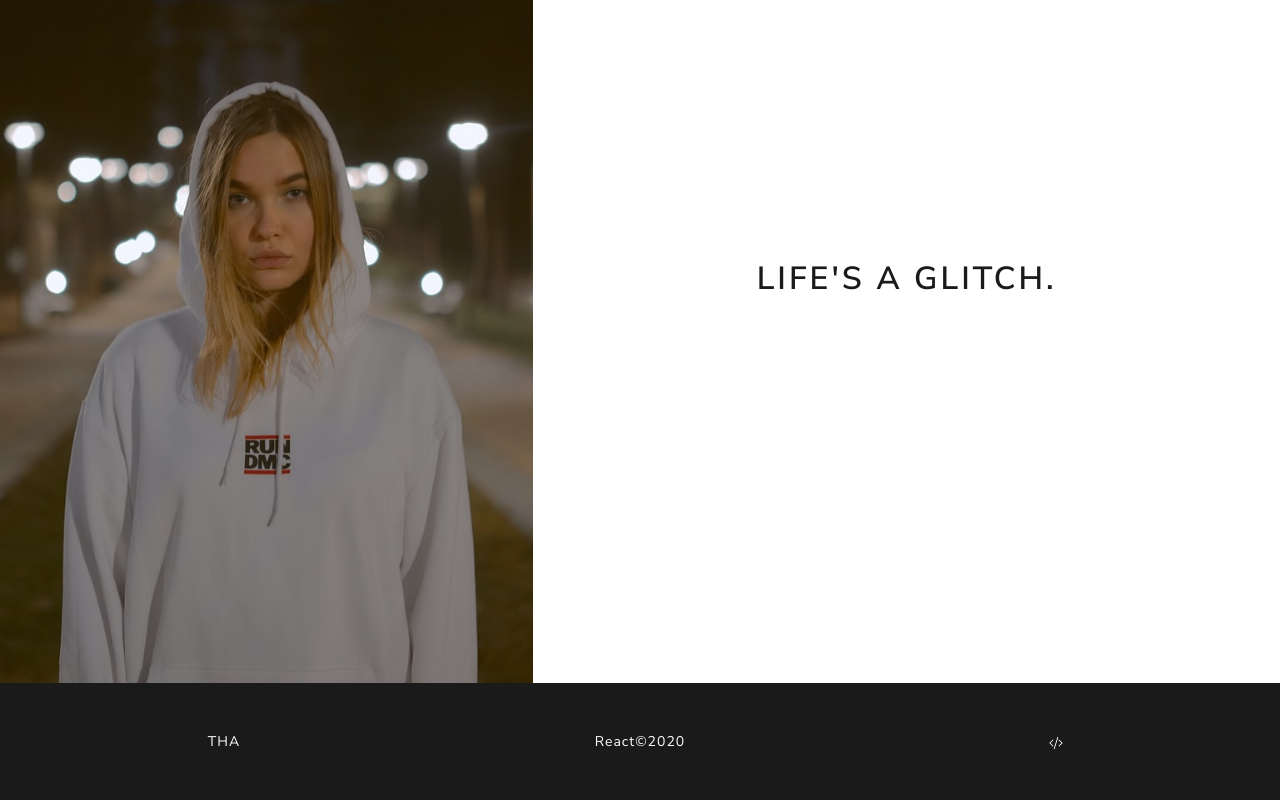
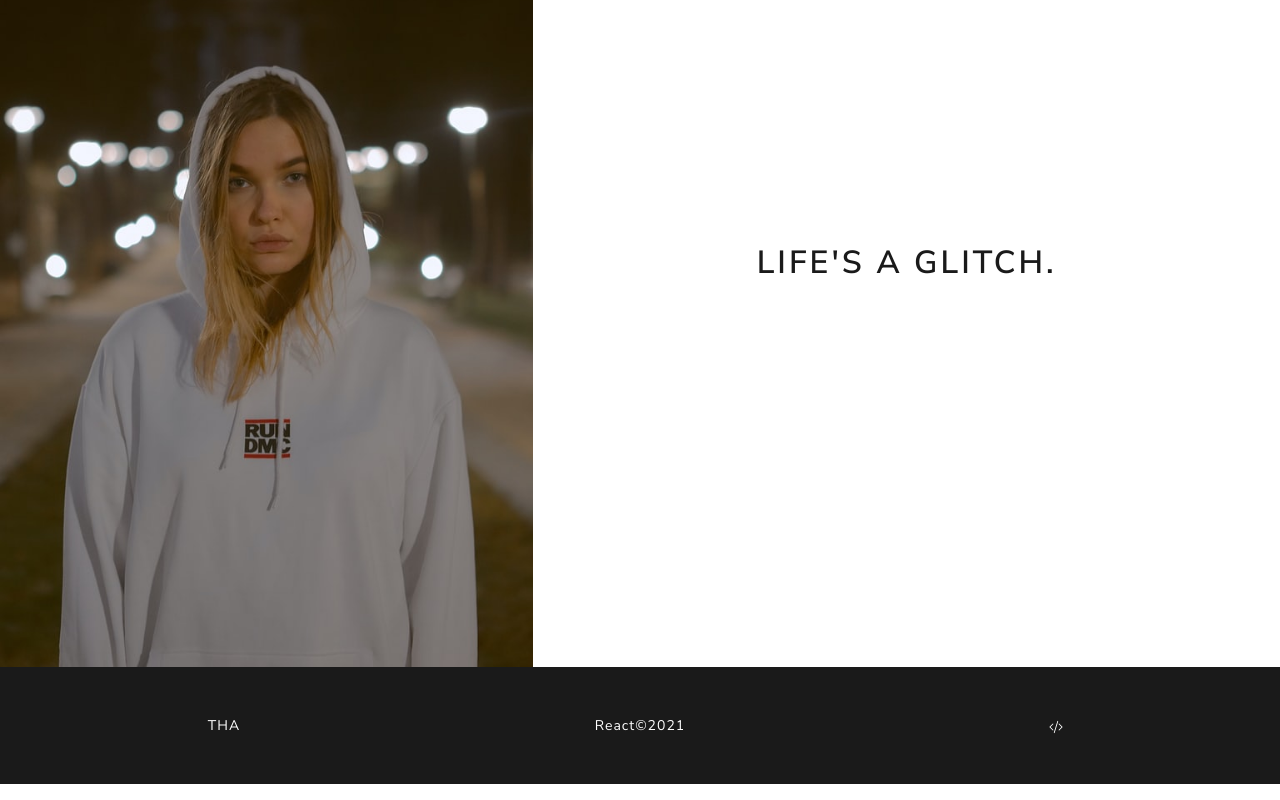
Before and after one commit to thanhtut28/React-Hoodie-Cart, a React (Create React App) app: page / in a window 1280 px wide. Shown: the part 1998-2798 px from the top of the page. Built offline with nearby package versions, Linux system fonts and the light colour scheme.

Commit message:
fixed sticky nav

```diff
--- a/src/components/Products/Item.jsx
+++ b/src/components/Products/Item.jsx
@@ -11,8 +11,8 @@ const Item = ({ product, onBackHandler, moveToStore }) => {
     };
 
     return (
-        <div className="py-1">
-            <h2 className="text-center py-3">Product Detail</h2>
+        <div className="py-1 pt-5">
+            <h2 className="text-center mt-5 pb-3">Product Detail</h2>
             <div className="row no-gutters align-items-center">
                 <div className="col-sm-6">
                     <img
--- a/src/components/checkout/CheckoutForm.jsx
+++ b/src/components/checkout/CheckoutForm.jsx
@@ -31,7 +31,7 @@ const CheckoutForm = ({ cart }) => {
     };
 
     return (
-        <form className="card card-body mt-5" onSubmit={formSubmitHandler}>
+        <form className="card card-body my-5" onSubmit={formSubmitHandler}>
             <h5 className="text-center">Checkout</h5>
             <div className="form-group py-3">
                 <label className="form-label" htmlFor="name">
--- a/src/layout/Footer.jsx
+++ b/src/layout/Footer.jsx
@@ -5,7 +5,7 @@ const Footer = () => {
         <footer className="px-3 py-5 bg-primary text-light">
             <div className="row no-gutters text-center">
                 <div className="col-4">THA</div>
-                <div className="col-4">React&copy;2020</div>
+                <div className="col-4">React&copy;2021</div>
                 <div className="col-4">
                     <a
                         href="https://github.com/thanhtut28/React-Hoodie-Cart/tree/main"
--- a/src/layout/Layout.jsx
+++ b/src/layout/Layout.jsx
@@ -4,7 +4,7 @@ const Layout = ({ children }) => {
     return (
         <>
             <Nav />
-            <main>{children}</main>
+            <main className="mt-5">{children}</main>
         </>
     );
 };
--- a/src/layout/Nav.jsx
+++ b/src/layout/Nav.jsx
@@ -7,6 +7,7 @@ const Nav = () => {
     const { totalQuantity } = useSelector(state => state.cart);
 
     return (
+        <header className={classes.sticky}>
             <nav className="navbar navbar-light bg-secondary">
                 <div className="container-fluid d-flex justify-content-around align-items-center">
                     <Link className=" p-1" to="/">
@@ -24,6 +25,7 @@ const Nav = () => {
                     </Link>
                 </div>
             </nav>
+        </header>
     );
 };
 
--- a/src/layout/Nav.module.css
+++ b/src/layout/Nav.module.css
@@ -1,3 +1,12 @@
+.sticky {
+    position: fixed;
+    width: 100%;
+    top: 0;
+    left: 0;
+    z-index: 1;
+    box-shadow: 0px 3px 15px 3px #0000001a;
+}
+
 .icon {
     font-size: 2rem;
     position: relative;
--- a/src/pages/Cart.jsx
+++ b/src/pages/Cart.jsx
@@ -2,7 +2,7 @@ import CartContainer from '../components/CartItems/CartContainer';
 
 const Cart = () => {
     return (
-        <div className="container-fluid">
+        <div className="container-fluid pt-5">
             <div className="text-center mt-5">
                 <h2>Cart</h2>
             </div>
--- a/src/pages/Home.jsx
+++ b/src/pages/Home.jsx
@@ -3,7 +3,7 @@ import Footer from '../layout/Footer';
 
 const Home = () => {
     return (
-        <div className="pt-4">
+        <div className="pt-5 mt-5">
             <div className="text-center mt-5">
                 <h2>React-Shopping-Cart</h2>
                 <p className="mb-5">The joy of dressing is an art.</p>
--- a/src/pages/Store.jsx
+++ b/src/pages/Store.jsx
@@ -2,7 +2,7 @@ import Products from '../components/Products/Products';
 
 const Store = () => {
     return (
-        <div className="container-fluid">
+        <div className="container-fluid pt-5 ">
             <div className="text-center mt-5">
                 <h2>Catalogue</h2>
                 <p className="mb-5">Pick your favorite Hoodies.</p>
```
Lines whose indentation alone changed are shown as unchanged.
